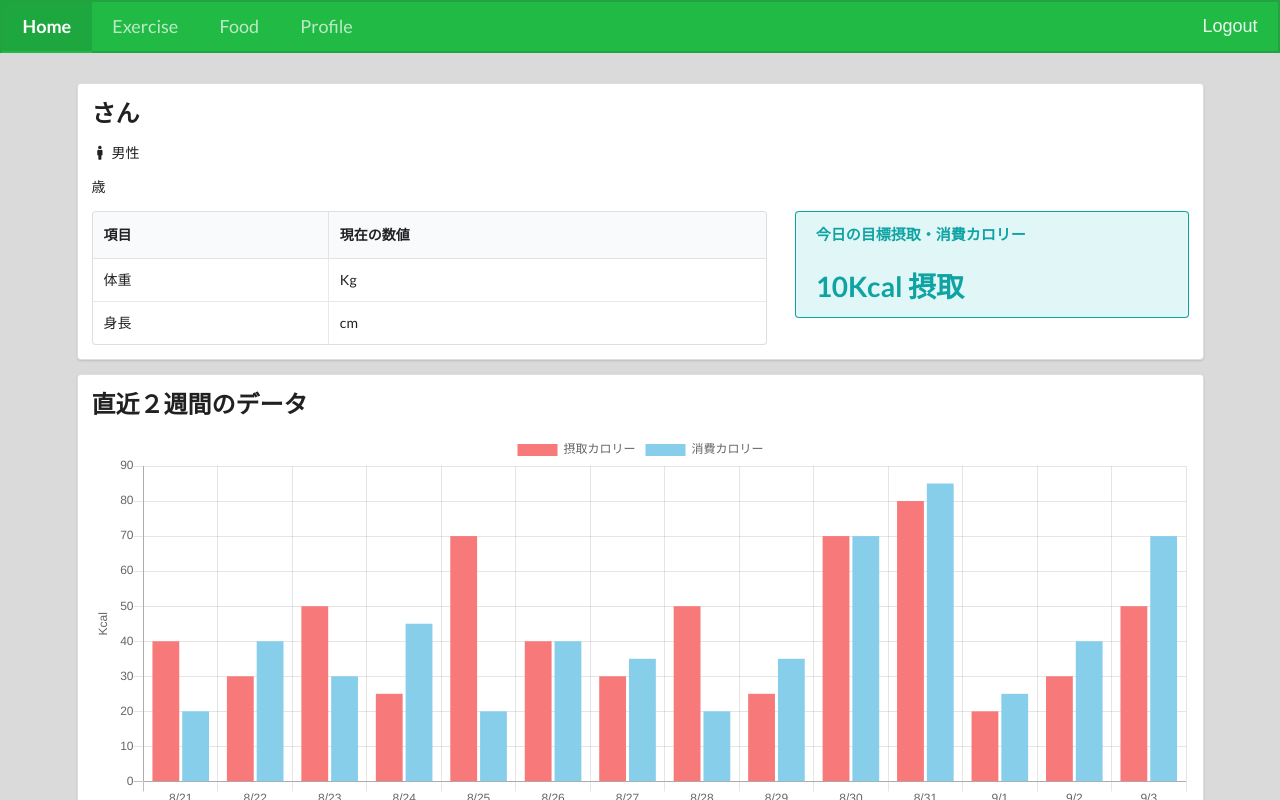
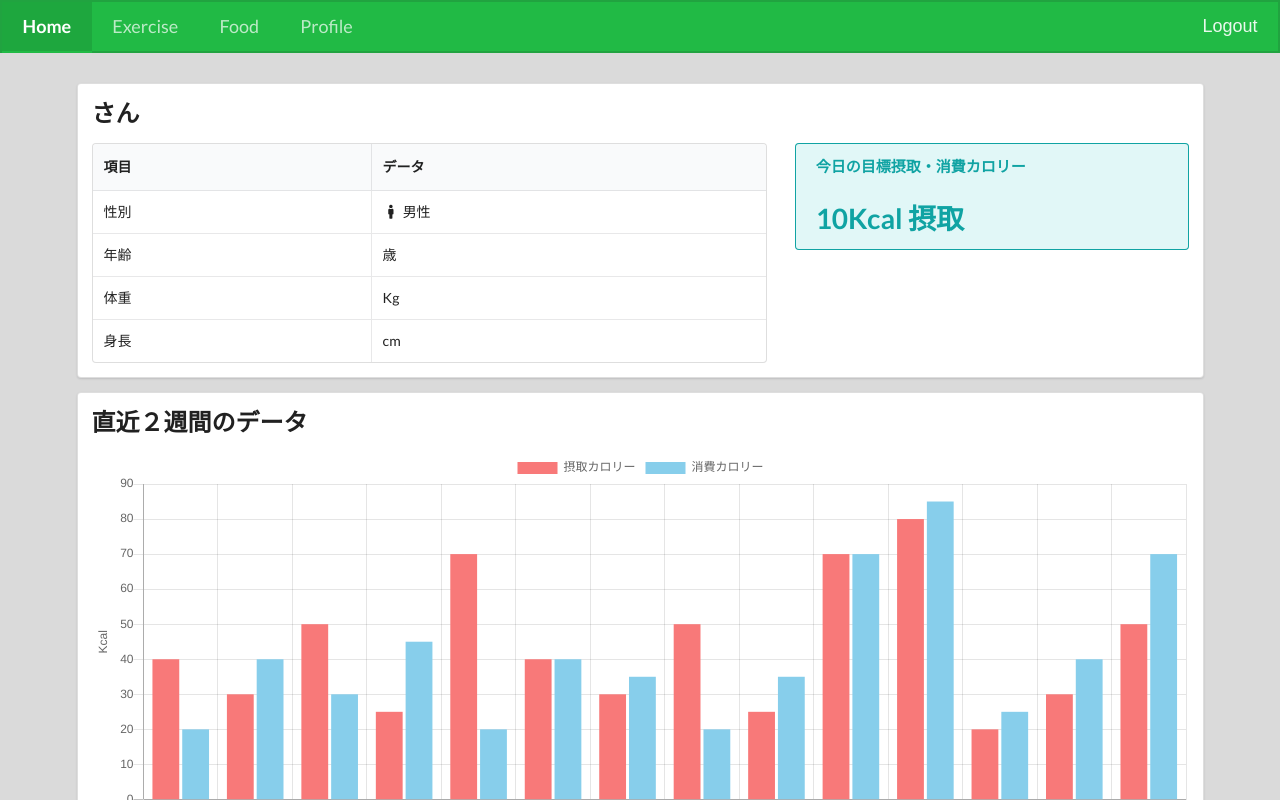
Before and after one commit to leesh0/mti-internship, a Vue app: page / in a window 1280 px wide. Shown: the top 800 px of the page. Built offline with nearby package versions, Linux system fonts and the light colour scheme; no server answers; sample sign-in values are in the browser's storage.

Commit message:
Homeを修正

```diff
--- a/public/index.html
+++ b/public/index.html
@@ -1,16 +1,23 @@
 <!DOCTYPE html>
 <html lang="">
   <head>
-    <meta charset="utf-8">
-    <meta http-equiv="X-UA-Compatible" content="IE=edge">
-    <meta name="viewport" content="width=device-width,initial-scale=1.0">
-    <link rel="icon" href="<%= BASE_URL %>favicon.ico">
-    <link rel="stylesheet" href="https://cdn.jsdelivr.net/semantic-ui/2.2.10/semantic.min.css">
-    <title><%= htmlWebpackPlugin.options.title %></title>
+    <meta charset="utf-8" />
+    <meta http-equiv="X-UA-Compatible" content="IE=edge" />
+    <meta name="viewport" content="width=device-width,initial-scale=1.0" />
+    <link rel="icon" href="<%= BASE_URL %>favicon.ico" />
+    <link
+      rel="stylesheet"
+      href="https://cdn.jsdelivr.net/semantic-ui/2.2.10/semantic.min.css"
+    />
+    <title>サニタス</title>
   </head>
   <body>
     <noscript>
-      <strong>We're sorry but <%= htmlWebpackPlugin.options.title %> doesn't work properly without JavaScript enabled. Please enable it to continue.</strong>
+      <strong
+        >We're sorry but <%= htmlWebpackPlugin.options.title %> doesn't work
+        properly without JavaScript enabled. Please enable it to
+        continue.</strong
+      >
     </noscript>
     <div id="app"></div>
     <!-- built files will be auto injected -->
--- a/src/views/Home.vue
+++ b/src/views/Home.vue
@@ -5,9 +5,6 @@
       <!-- 基本的なコンテンツはここに記載する -->
       <div class="ui segment">
         <h2>{{ userData.nickName }} さん</h2>
-        <p v-if="userData.sex === 'female'"><i class="female icon"></i>女性</p>
-        <p v-else><i class="male icon"></i>男性</p>
-        <p>{{ userData.age }} 歳</p>
         <!--  -->
         <div class="ui grid">
           <div class="ten wide column">
@@ -15,10 +12,23 @@
               <thead>
                 <tr>
                   <th>項目</th>
-                  <th>現在の数値</th>
+                  <th>データ</th>
                 </tr>
               </thead>
               <tbody>
+                <tr>
+                  <td data-label="Name">性別</td>
+                  <td data-label="Age">
+                    <p v-if="userData.sex === 'female'">
+                      <i class="female icon"></i>女性
+                    </p>
+                    <p v-else><i class="male icon"></i>男性</p>
+                  </td>
+                </tr>
+                <tr>
+                  <td data-label="Name">年齢</td>
+                  <td data-label="Age">{{ userData.age }} 歳</td>
+                </tr>
                 <tr>
                   <td data-label="Name">体重</td>
                   <td data-label="Age">{{ userData.weight }} Kg</td>
```
